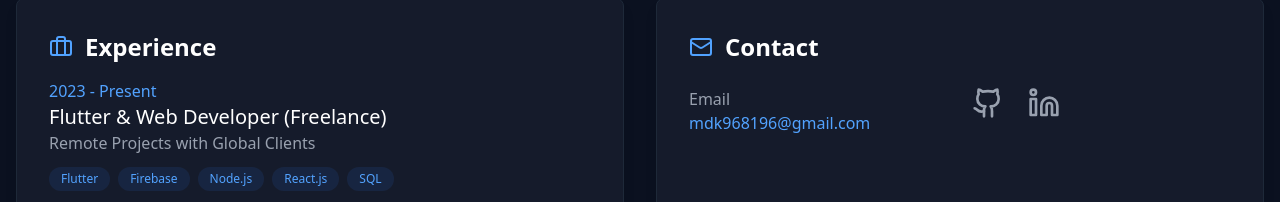
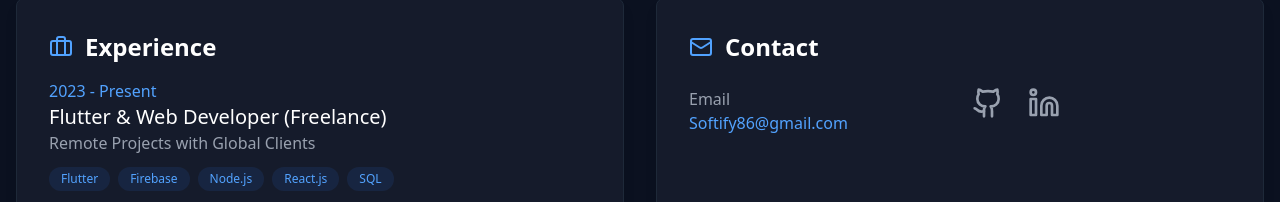
Before and after one commit to MDK-404/mdk404Folio, a React (Vite) app: page / in a window 1280 px wide. Shown: the part 1416-1618 px from the top of the page. Built offline with nearby package versions, Linux system fonts and the light colour scheme.

Commit message:
email updated

```diff
--- a/src/App.jsx
+++ b/src/App.jsx
@@ -375,10 +375,10 @@ function App() {
           <div>
             <p className="text-gray-400">Email</p>
             <a
-              href="mailto:mdk968196@gmail.com"
+              href="mailto:Softify86@gmail.com"
               className="text-blue-400 hover:text-blue-300"
             >
-              mdk968196@gmail.com
+              Softify86@gmail.com
             </a>
           </div>
           <div className="flex gap-6 mt-4 md:mt-0">
```
